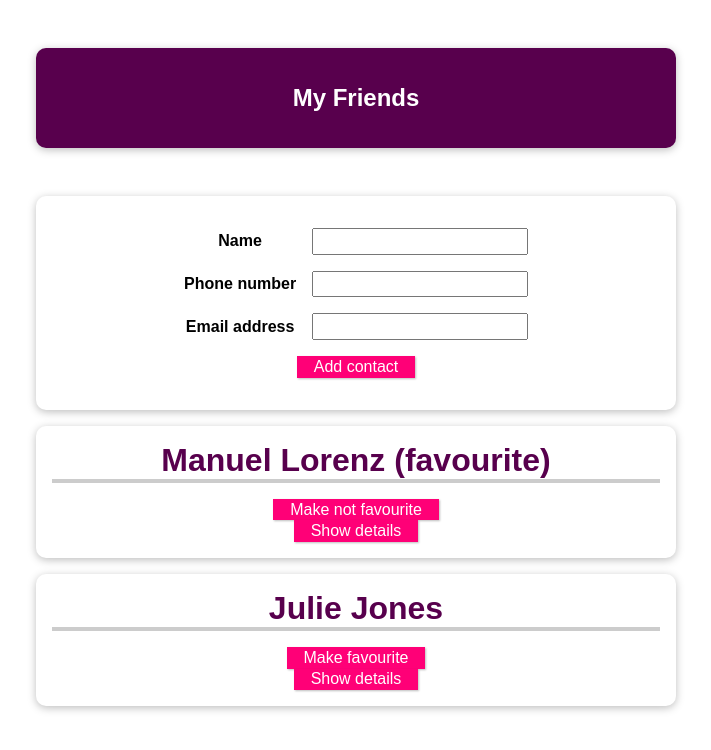
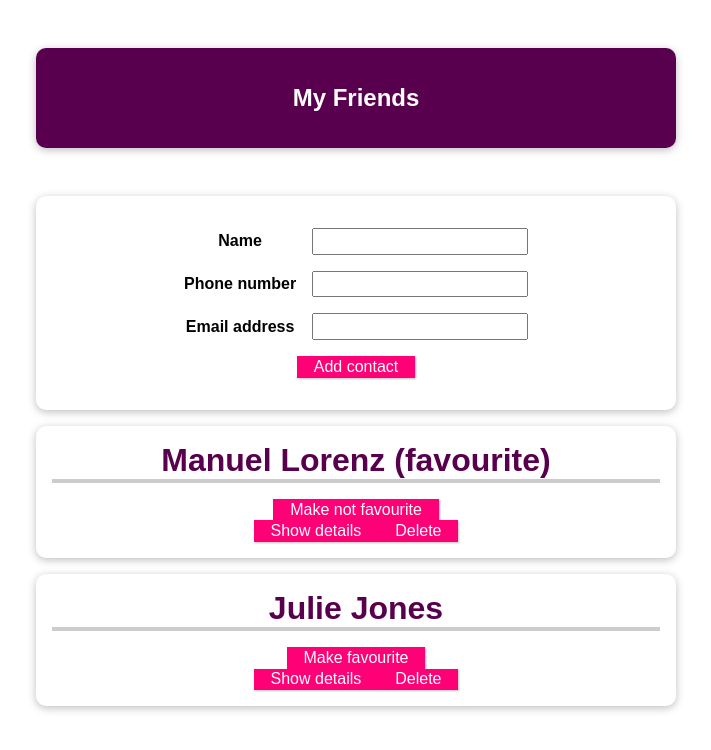
Before and after one commit to AlexL70/vue-the-complete-guide, a Vue app in the folder l079-working-with-cli/vue-first-app/: page / in a window 1280 px wide. Shown: the top 750 px of the page, without its empty margins (284-995 px from the left). Built offline with nearby package versions, Linux system fonts and the light colour scheme.

Commit message:
101. Demo: Adding More Component Communication

```diff
--- a/l079-working-with-cli/vue-first-app/src/App.vue
+++ b/l079-working-with-cli/vue-first-app/src/App.vue
@@ -7,7 +7,7 @@
         <ul>
             <friend-contact v-for="friend in friends" :key="friend.id" :id="friend.id" :name="friend.name"
                 :phoneNumber="friend.phone" :emailAddress="friend.email" :isFavourite="friend.isFavourite"
-                @toggle-favourite="toggleFavouriteStatus"></friend-contact>
+                @toggle-favourite="toggleFavouriteStatus" @delete-friend="deleteFriend"></friend-contact>
         </ul>
     </section>
 </template>
@@ -53,7 +53,15 @@ export default defineComponent({
             nf.email = "";
             nf.name = "";
             nf.phone = "";
-        }
+        },
+        deleteFriend(friendId: string) {
+            const friend = this.friends.find(friend => friend.id === friendId);
+            if (friend) {
+                let index = this.friends.indexOf(friend);
+                if (index)
+                    this.friends.splice(index, 1);
+            }
+        },
     }
 });
 </script>
--- a/l079-working-with-cli/vue-first-app/src/components/FriendContact.vue
+++ b/l079-working-with-cli/vue-first-app/src/components/FriendContact.vue
@@ -8,6 +8,7 @@
             <li><strong>Phone:</strong>{{ phoneNumber }}</li>
             <li><strong>Email:</strong>{{ emailAddress }}</li>
         </ul>
+        <button @click="deleteFriend">Delete</button>
     </li>
 </template>
 
@@ -44,13 +45,22 @@ export default defineComponent({
     //emits: ["toggle-favourite"],
     emits: {
         "toggle-favourite": function (id: string) {
-            if (id)
+            if (id) {
                 return true;
+            }
             else {
-                console.log("Warning! 'toggle-favourite' event has been emitted without id!")
+                console.log("Warning! 'toggle-favourite' event has been emitted without id!");
                 return false;
             }
         },
+        "delete-friend": function (id: string) {
+            if (id) {
+                return true;
+            } else {
+                console.log("Warning! 'delete-friend' event has been emitted without id!");
+                return false;
+            }
+        }
     },
     data() {
         return {
@@ -64,6 +74,9 @@ export default defineComponent({
         toggleIsFavourite(): void {
             this.$emit("toggle-favourite", this.id);
         },
+        deleteFriend(): void {
+            this.$emit("delete-friend", this.id);
+        }
     },
 });
 </script>
```
